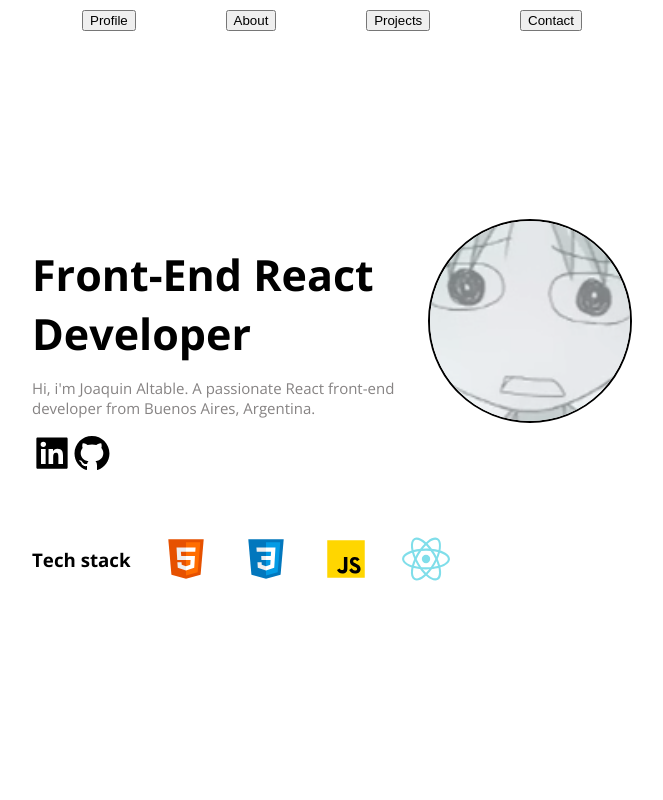
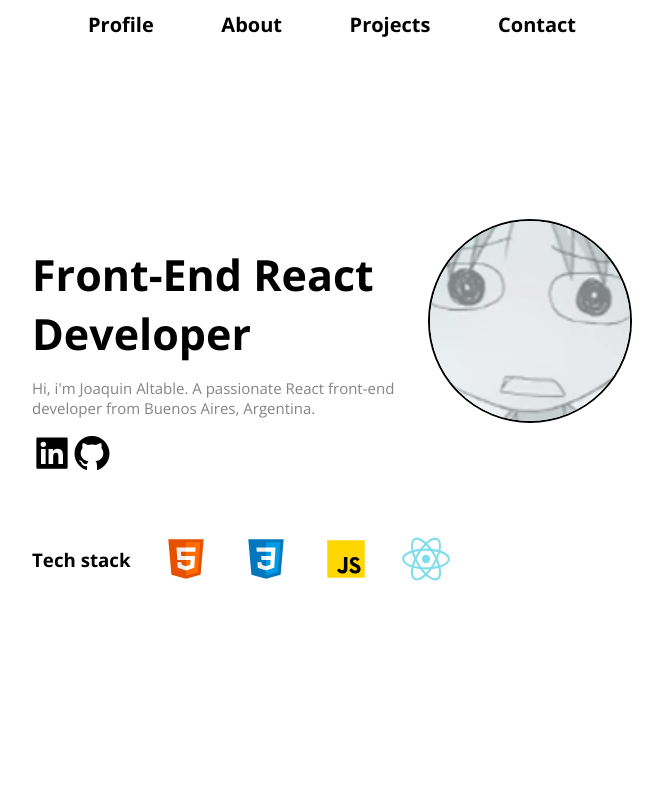
Before and after one commit to Joable/portfolio-vite, a React (Vite) app: page / in a window 1280 px wide. Shown: the top 800 px of the page, without its empty margins (308-971 px from the left). Built offline with nearby package versions, Linux system fonts and the light colour scheme.

Commit message:
added styles to the 'Nav' buttons

```diff
--- a/src/Components/Nav/Nav.jsx
+++ b/src/Components/Nav/Nav.jsx
@@ -21,7 +21,7 @@ export default function Nav(){
 
     const handleScroll = (element) => {
         const elementTop = element.getBoundingClientRect().top;
-        const bodyTop = document.body.getBoundingClientRect().top
+        const bodyTop = document.body.getBoundingClientRect().top;
 
         document.documentElement.scrollTop = elementTop - bodyTop;
     };
--- a/src/Components/Nav/Nav.module.css
+++ b/src/Components/Nav/Nav.module.css
@@ -20,10 +20,16 @@ nav{
     font-weight: 700;
 }
 
-.pageNavigation a{
-    color: black;
+.pageNavigation button{
+    font-family: 'Open Sans', sans-serif;
+    font-size: 20px;
+    font-weight: 700;
+    border: 0;
+    border-bottom: 2px solid white;
+    background-color: white;
 }
 
-.pageNavigation a:hover{
-    text-decoration: underline;
+.pageNavigation button:hover{
+    cursor: pointer;
+    border-bottom: 2px solid black;
 }
```
